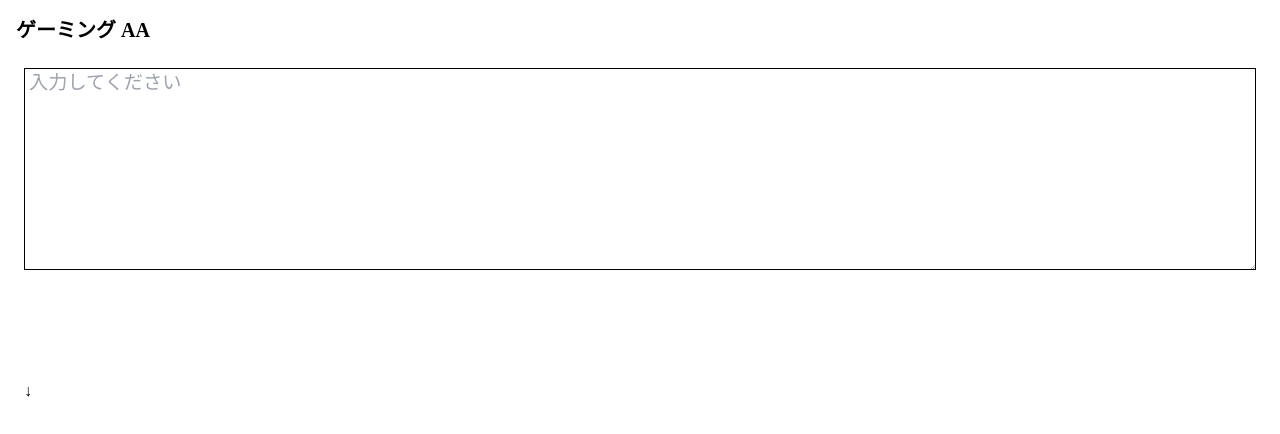
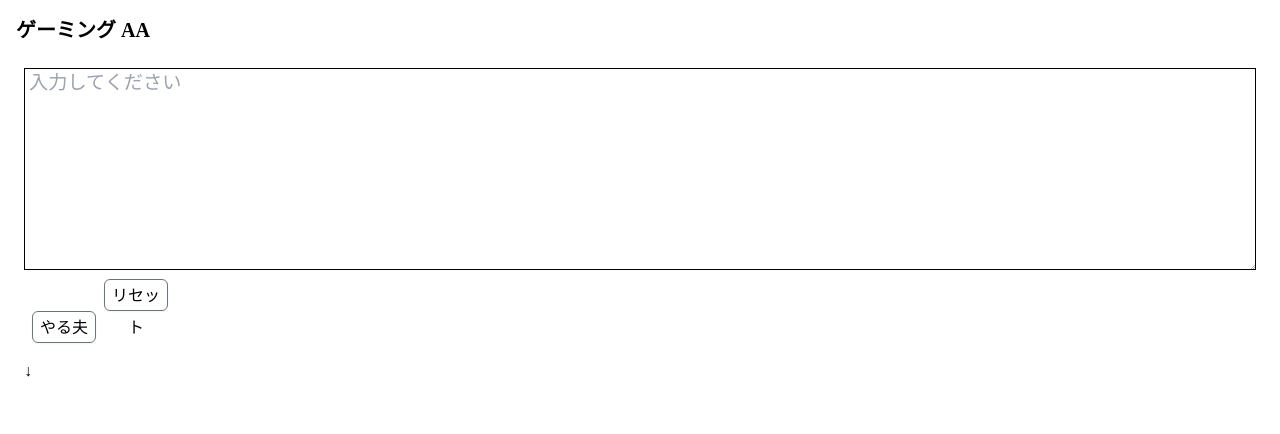
Before and after one commit to ivgtr/gaming-aa-website, a React (Vite) app: page / in a window 1280 px wide. Shown: the top 434 px of the page. Built offline with nearby package versions, Linux system fonts and the light colour scheme; a web font is replaced by a local one.

Commit message:
:sparkles: add: sampleの追加

```diff
--- /dev/null
+++ b/src/assets/json/sample.json
@@ -0,0 +1,8 @@
+{
+  "samples": [
+    {
+      "title": "やる夫",
+      "value": "%E3%80%80%E3%80%80%20%E3%80%80%E3%80%80%E3%80%80%EF%BC%BF%EF%BC%BF%EF%BC%BF_%0A%20%20%E3%80%80%E3%80%80%E3%80%80%EF%BC%8F%E3%80%80%E3%80%80%20%E3%80%80%20%E3%80%80%EF%BC%BC%0A%20%20%E3%80%80%20%EF%BC%8F%E3%80%80%E3%80%80%E2%94%80%E3%80%80%20%E3%80%80%20%E2%94%80%EF%BC%BC%0A%20%20%EF%BC%8F%20%E3%80%80%E3%80%80%20%EF%BC%88%E2%97%8F%EF%BC%89%20%E3%80%80%EF%BC%88%E2%97%8F%EF%BC%89%20%EF%BC%BC%0A%20%20%7C%E3%80%80%20%E3%80%80%E3%80%80%20%E3%80%80%20%EF%BC%88__%E4%BA%BA__%EF%BC%89%E3%80%80%20%E3%80%80%20%7C%0A%20%20./%E3%80%80%E3%80%80%E3%80%80%E3%80%80%20%E2%88%A9%E3%83%8E%20%E2%8A%83%E3%80%80%E3%80%80%EF%BC%8F%0A%20%20(%E3%80%80%20%EF%BC%BC%E3%80%80%EF%BC%8F%20%EF%BC%BF%E3%83%8E%E3%80%80%7C%E3%80%80%20%7C%0A%20%20.%EF%BC%BC%E3%80%80%E2%80%9C%E3%80%80%E3%80%80%EF%BC%8F%EF%BC%BF%EF%BC%BF%7C%E3%80%80%20%7C%0A%20%20%E3%80%80%E3%80%80%EF%BC%BC%20%EF%BC%8F%EF%BC%BF%EF%BC%BF%EF%BC%BF%20%EF%BC%8F%20"
+    }
+  ]
+}
--- /dev/null
+++ b/src/components/Button/index.tsx
@@ -0,0 +1,16 @@
+import React from 'react'
+
+type Props = {
+  onClick: () => void
+}
+
+export const Button: React.FC<Props> = (props) => {
+  return (
+    <button
+      className="h-8 leading-8 ml-2 w-16 rounded-md border border-gray-500 shadow-sm focus:border-indigo-300 focus:ring focus:ring-indigo-200 focus:ring-opacity-50"
+      onClick={props.onClick}
+    >
+      {props.children}
+    </button>
+  )
+}
--- a/src/components/PageContents/PageContents.module.scss
+++ b/src/components/PageContents/PageContents.module.scss
@@ -4,7 +4,7 @@
   min-height: 100px;
   padding: 8px;
   margin-top: 8px;
-  margin-bottom: -100px;
+  margin-bottom: -200px;
   overflow: hidden;
   font-size: 2.4rem;
   line-height: 2.4rem;
--- a/src/components/PageContents/index.tsx
+++ b/src/components/PageContents/index.tsx
@@ -1,4 +1,6 @@
 import React, { useState } from 'react'
+import sampleJson from '../../assets/json/sample.json'
+import { Button } from '../Button'
 import classes from './PageContents.module.scss'
 
 export const PageContents: React.VFC = () => {
@@ -13,13 +15,36 @@ export const PageContents: React.VFC = () => {
           rows={10}
           className={classes.textarea}
           placeholder="入力してください"
-          onBlur={(e) => {
+          value={AA}
+          onChange={(e) => {
             setAA(e.target.value)
+            // console.log(encodeURI(e.target.value))
           }}
         ></textarea>
       </div>
       <div>
-        <p>↓</p>
+        {sampleJson.samples.map((sample, index) => {
+          return (
+            <Button
+              onClick={() => {
+                setAA(decodeURI(sample.value))
+              }}
+              key={index}
+            >
+              {sample.title}
+            </Button>
+          )
+        })}
+        <Button
+          onClick={() => {
+            setAA('')
+          }}
+        >
+          リセット
+        </Button>
+      </div>
+      <div>
+        <p className="py-4">↓</p>
       </div>
       <div>
         <p className={classes.gaming}>{AA}</p>
```
Also changed, not shown: 1 other file (tests, documents, lock files or other folders).
